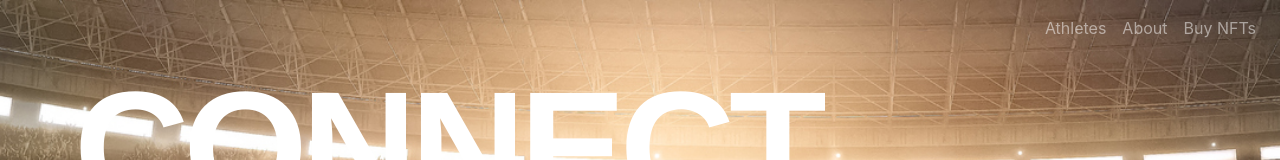
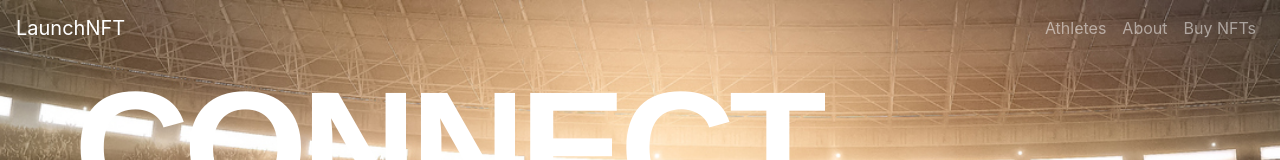
Before and after one commit to roberte777/nft, a Next.js app: page / in a window 1280 px wide. Shown: the top 160 px of the page. Built offline with nearby package versions, Linux system fonts and the light colour scheme.

Commit message:
Added LaunchNFT

```diff
--- a/components/Navigation.js
+++ b/components/Navigation.js
@@ -27,7 +27,7 @@ export default function Navigation() {
     return (
 
             <Navbar className={color} style={{zIndex:100}}collapseOnSelect expand="md" variant="dark" fixed="top">
-                <Navbar.Brand href="#home"></Navbar.Brand>
+                <Navbar.Brand href="#home">LaunchNFT</Navbar.Brand>
                 <Navbar.Toggle aria-controls="responsive-navbar-nav" />
                 <Navbar.Collapse id="responsive-navbar-nav" className={styles.collapse}>
                     <Nav className="mr-auto">
```
